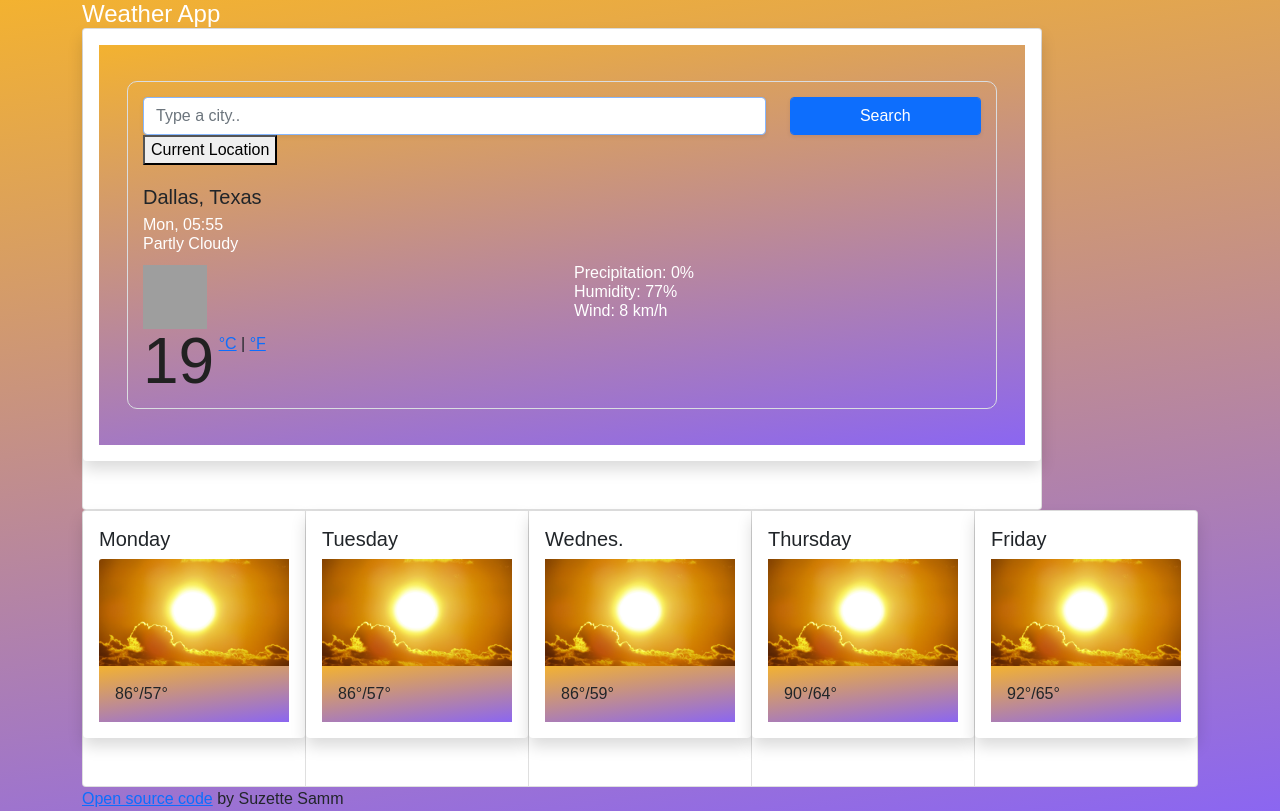
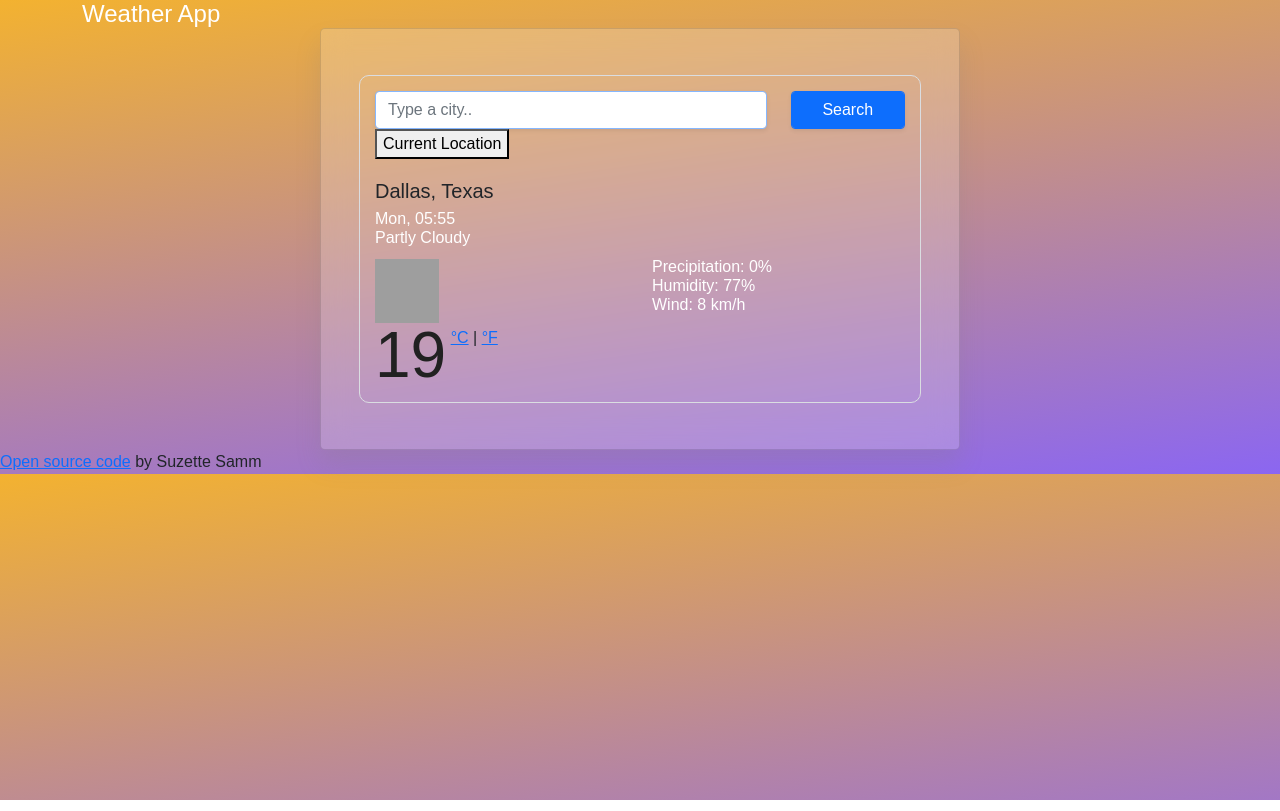
Before and after one commit to SuzetteSa/My-challenge-folder, a plain HTML site: page index.html in a window 1280 px wide. Drawn offline with nearby package versions, Linux system fonts and the light colour scheme; grey boxes are pictures that could not be loaded; some icons are missing.

Commit message:
restyled app user face
removed days of week cards and added color scheme and blur bubble

```diff
--- a/index.html
+++ b/index.html
@@ -9,7 +9,7 @@
 	<meta charset="UTF-8" />
 	<meta http-equiv="X-UA-Compatible" content="IE=edge" />
 	<meta name="viewport" content="width=device-width, initial-scale=1.0" />
-	<title>Document</title>
+	<title>Weather App</title>
 	<link href="style.css" rel="stylesheet" type="text/css" />
   <script src="https://unpkg.com/axios/dist/axios.min.js"></script>
   </head>
@@ -18,8 +18,8 @@
     <div class="container">
       <h1>Weather App <i class="far fa-sun"></i></h1>
 
-      <div class="card" style="width: 60rem;">
-        <div class="shadow p-3 mb-5 bg-body rounded">
+      <div class="card" style="width: 40rem;">
+
 
       <div class="card-body">
       <div class="container">
@@ -92,66 +92,6 @@
 </div>
 </div>
 
-</hr>
-
-
-
-<div class="card-group">
-
-            <div class="card" style="max-width: 18rem;">
-                <div class="shadow p-3 mb-5 bg-body rounded">
-                <h5 class="card-title">Monday</h5>
-                <img src="images/sunimage1.jpg" class="card-img-top" alt="sun image">
-                <div class="card-body">
-                 <p class="card-text">86°/57°</p>
-                </div>
-            </div>
-        </div>
-
-
-            <div class="card" style="max-width: 18 rem;">
-                <div class="shadow p-3 mb-5 bg-body rounded">
-                    <h5 class="card-title">Tuesday</h5>
-                <img src="images/sunimage1.jpg" class="card-img-top" alt="sun image">
-                <div class="card-body">
-                 <p class="card-text">86°/57°</p>
-                </div>
-            </div>
-        </div>
-
-
-            <div class="card" style="max-width: 18rem;">
-                <div class="shadow p-3 mb-5 bg-body rounded">
-                    <h5 class="card-title">Wednes.</h5>
-                <img src="images/sunimage1.jpg" class="card-img-top" alt="sun image">
-                <div class="card-body">
-                 <p class="card-text">86°/59°</p>
-                </div>
-            </div>
-        </div>
-
-            <div class="card" style="max-width: 18rem;">
-                <div class="shadow p-3 mb-5 bg-body rounded">
-                    <h5 class="card-title">Thursday</h5>
-                <img src="images/sunimage1.jpg" class="card-img-top" alt="sun image">
-                <div class="card-body">
-                 <p class="card-text">90°/64°</p>
-                </div>
-            </div>
-        </div>
-
-
-            <div class="card" style="max-width: 18rem;">
-                <div class="shadow p-3 mb-5 bg-body rounded">
-                    <h5 class="card-title">Friday</h5>
-                <img src="images/sunimage1.jpg" class="card-img-top" alt="sun image">
-                <div class="card-body">
-                 <p class="card-text">92°/65°</p>
-                </div>
-                </div>
-            </div>
-
-    </div>
 <a href="https://github.com/SuzetteSa/My-challenge-folder">Open source code</a> <span>by Suzette Samm</span>
     <script src="script.js"></script>
   </body>
--- a/style.css
+++ b/style.css
@@ -59,15 +59,19 @@ li {
   margin-bottom: 20px;
 }
 
-.card-body{
-  background: linear-gradient(
-    172deg,
-    rgb(243, 178, 48) 0%,
-    rgb(139, 102, 241) 100%
-  );
+.card{
+  margin-right: auto;
+    margin-left: auto;
+    width: 250px;
+    box-shadow: 0 15px 25px rgba(129, 124, 124, 0.2);
+    border-radius: 5px;
+    backdrop-filter: blur(14px);
+    background-color: rgba(255, 255, 255, 0.2);
+    padding: 10px;
+
 
 }
 
 .button{
-
+  display:block
 }
```
